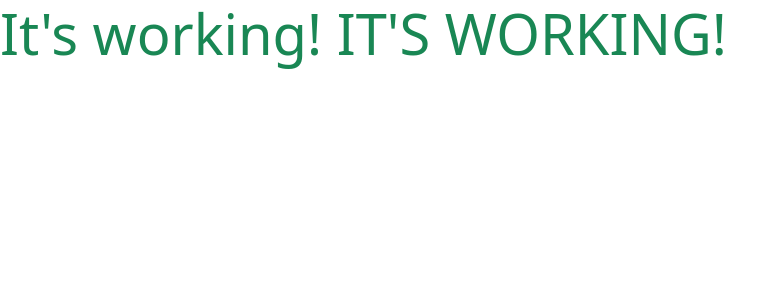
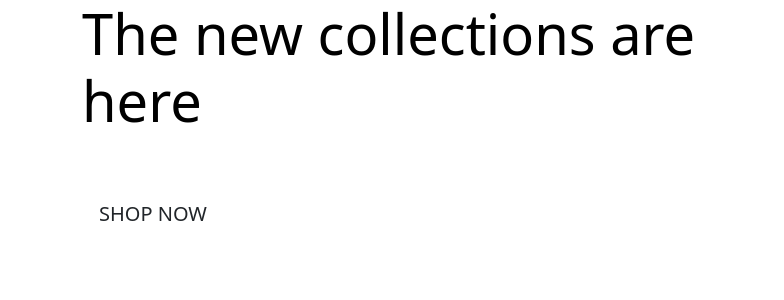
Before and after one commit to apeskinian/boutique_ado_v1, a Django app: page / in a window 1280 px wide. Shown: the top 300 px of the page, without its empty margins (0-784 px from the left). Run offline with Django 5.2, Linux system fonts and the light colour scheme.

Commit message:
Add homepage content

```diff
--- a/home/templates/home/index.html
+++ b/home/templates/home/index.html
@@ -1,6 +1,27 @@
 {% extends 'base.html' %}
 {% load static %}
 
+{% block page_header %}
+    <div class="container header-container">
+        <div class="row">
+            <div class="col"></div>
+        </div>
+    </div>
+{% endblock %}
+
 {% block content %}
-    <h1 class="display-4 text-success">It's working! IT'S WORKING!</h1>
+    <div class="container h-100">
+        <div class="row h-100 ">
+            <div class="col-7 md-col-6 my-auto">
+                <h1 class="display-4 logo-font text-black">
+                    The new collections are here
+                </h1>
+                <div class="my-5">
+                    <h4>
+                        <a href="" class="shop-now-button btn btn-lg rounded-0 text-uppercase py-3">Shop Now</a>
+                    </h4>
+                </div>
+            </div>
+        </div>
+    </div>
 {% endblock %}
```
